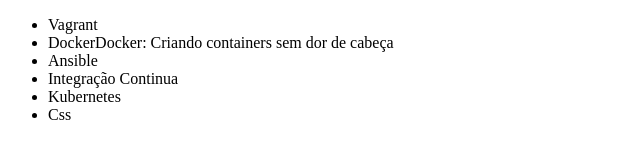
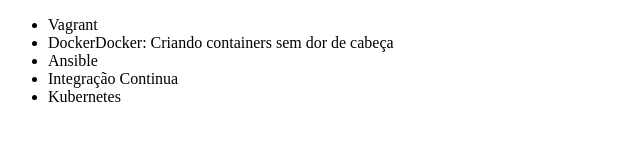
Before and after one commit to LaylaEmanuele/aulaAlura-frontend, a plain HTML site: page index.html.html in a window 1280 px wide. Shown: the full height of the page, 0-640 px from the left. Drawn offline with Linux system fonts and the light colour scheme.

Commit message:
Revert "adicionado curso de css"
This reverts commit 3d029280d6f1e525af1dd5cb8e15126a5717685f.

```diff
--- a/index.html.html
+++ b/index.html.html
@@ -13,7 +13,6 @@
         <li>Ansible</li>
         <li>Integração Continua</li>
         <li>Kubernetes</li>
-        <li>Css</li>
     </ul>
 </body>
 </html>
```
